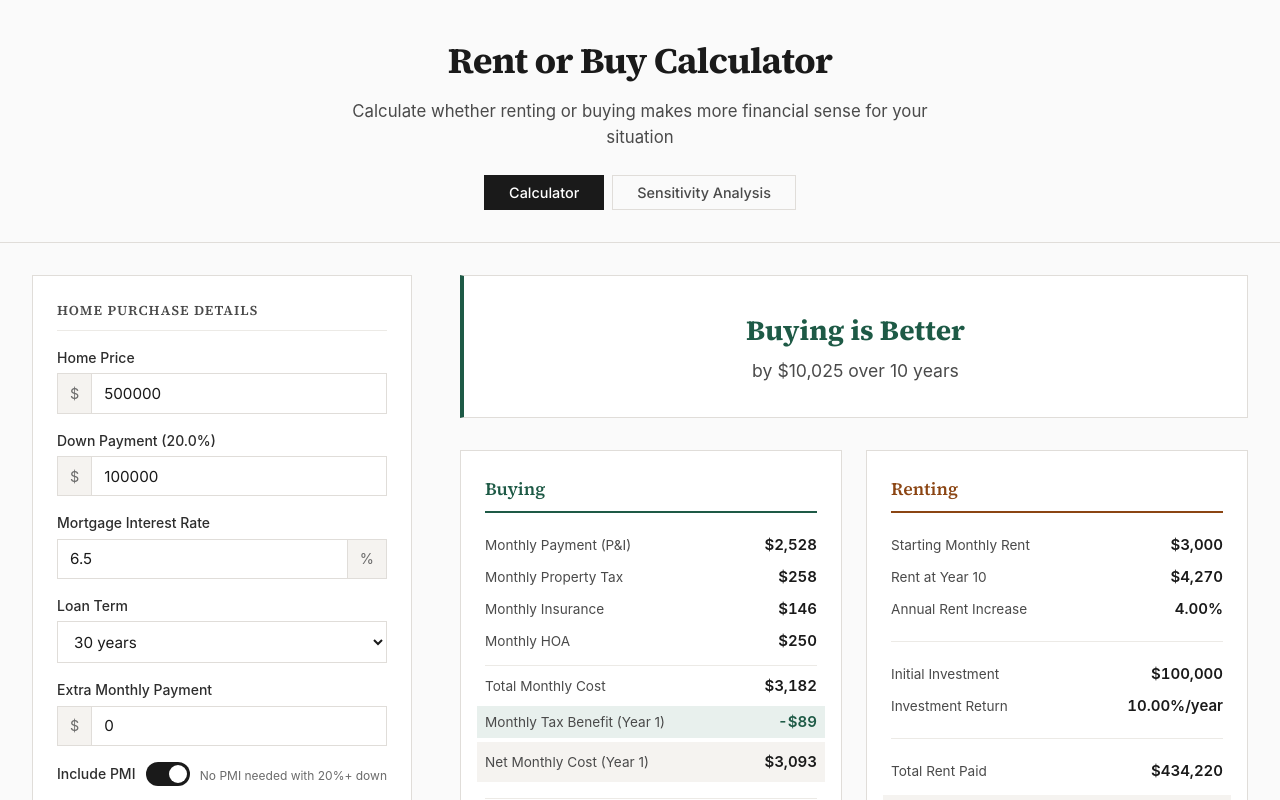
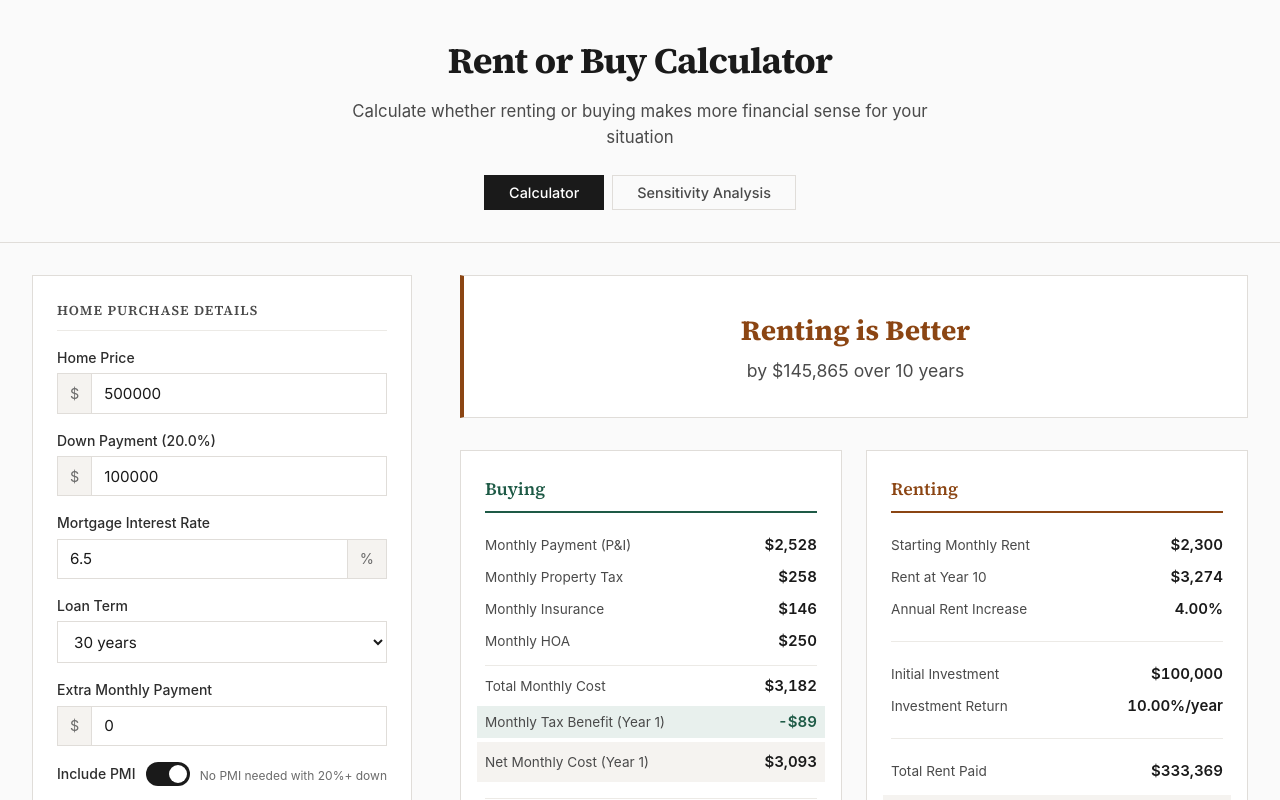
Before and after one commit to Damdiel/rentorbuy, a React (Vite) app: page / in a window 1280 px wide. Shown: the top 800 px of the page. Built offline with nearby package versions, Linux system fonts and the light colour scheme.

Commit message:
Default monthly rent to 2300

```diff
--- a/src/App.jsx
+++ b/src/App.jsx
@@ -45,7 +45,7 @@ function App() {
   const [maintenanceRate, setMaintenanceRate] = useState(1); // 1% of home value annually
 
   // Renting inputs
-  const [monthlyRent, setMonthlyRent] = useState(3000);
+  const [monthlyRent, setMonthlyRent] = useState(2300);
   const [annualRentIncrease, setAnnualRentIncrease] = useState(4);
 
   // Analysis period
```
